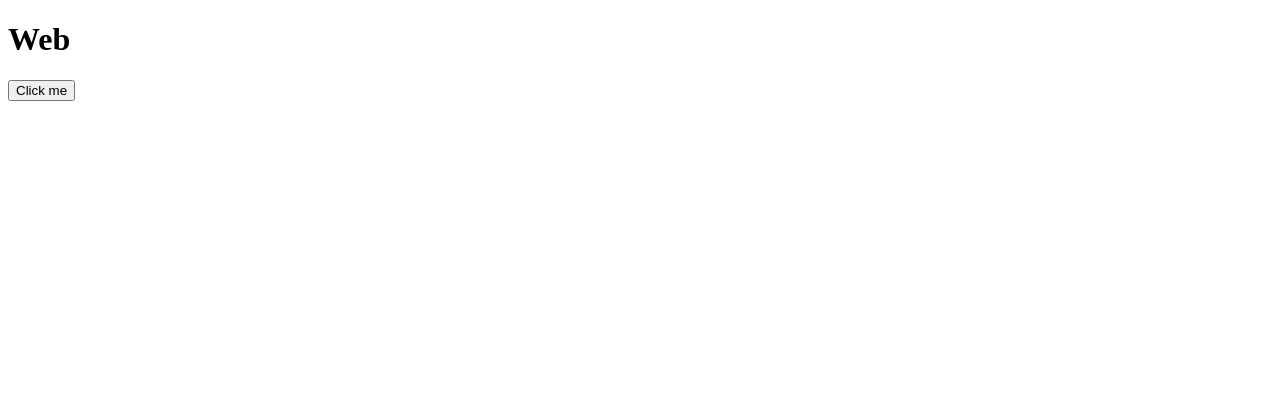
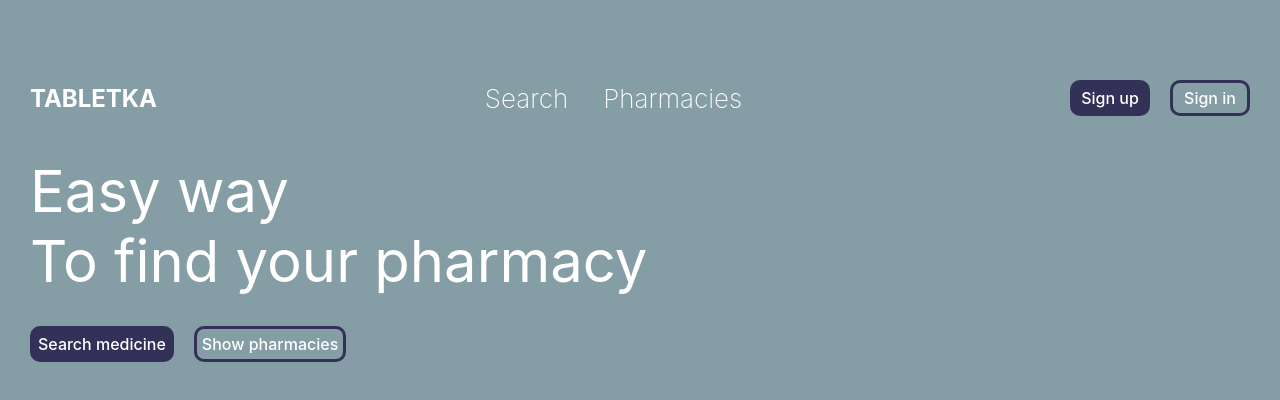
Before and after one commit to Kiep13/Tabletka, a Next.js app in the folder apps/web/: page / in a window 1280 px wide. Shown: the top 400 px of the page. Built offline with nearby package versions, Linux system fonts and the light colour scheme.

Commit message:
feat - base view for home page

```diff
--- /dev/null
+++ b/apps/web/components/Layout/Layout.tsx
@@ -0,0 +1,10 @@
+import { Header } from './components';
+
+export const Layout = ({ children }) => {
+  return (
+    <div>
+      <Header/>
+      { children }
+    </div>
+  )
+}
--- /dev/null
+++ b/apps/web/components/Layout/components/Header/Header.tsx
@@ -0,0 +1,21 @@
+import styles from './header.module.scss';
+
+export const Header = () => {
+  return (
+    <section className={styles.header}>
+      <div className={styles.logo}>
+        <h1>Tabletka</h1>
+      </div>
+
+      <div className={styles.links}>
+        <span className={styles.link}>Search</span>
+        <span className={styles.link}>Pharmacies</span>
+      </div>
+
+      <div className={styles.buttons}>
+        <span className={'button button__outline'}>Sign up</span>
+        <span className={'button'}>Sign in</span>
+      </div>
+    </section>
+  )
+}
--- /dev/null
+++ b/apps/web/components/Layout/components/Header/header.module.scss
@@ -0,0 +1,31 @@
+.header {
+  display: flex;
+  justify-content: space-between;
+  align-items: center;
+
+  padding: 40px 0;
+  font-weight: 100;
+}
+
+.logo {
+  text-transform: uppercase;
+  font-size: 16px;
+}
+
+.links,
+.buttons {
+  display: flex;
+  gap: 20px;
+
+  font-size: 20px;
+}
+
+.links {
+  gap: 35px;
+}
+
+.link {
+  cursor: pointer;
+  font-size: 26px;
+  font-weight: 200;
+}
--- /dev/null
+++ b/apps/web/components/Layout/components/Header/index.ts
@@ -0,0 +1 @@
+export * from './Header';
--- /dev/null
+++ b/apps/web/components/Layout/components/index.ts
@@ -0,0 +1 @@
+export * from './Header';
--- /dev/null
+++ b/apps/web/components/Layout/index.ts
@@ -0,0 +1 @@
+export * from './Layout';
--- a/apps/web/package.json
+++ b/apps/web/package.json
@@ -20,6 +20,7 @@
     "@types/react": "^18.0.22",
     "@types/react-dom": "^18.0.7",
     "eslint-config-custom": "*",
+    "sass": "^1.62.1",
     "tsconfig": "*",
     "typescript": "^4.5.3"
   }
--- /dev/null
+++ b/apps/web/pages/_app.tsx
@@ -0,0 +1,5 @@
+import '../styles/globals.scss';
+
+export default function App({ Component, pageProps }) {
+    return <Component {...pageProps} />;
+}
--- /dev/null
+++ b/apps/web/pages/index.module.scss
@@ -0,0 +1,17 @@
+.content {
+  display: flex;
+  flex-direction: column;
+  gap: 30px;
+
+  height: 100%;
+}
+
+.title {
+  font-size: 58px;
+  font-weight: 400;
+}
+
+.buttons {
+  display: flex;
+  gap: 20px;
+}
--- a/apps/web/pages/index.tsx
+++ b/apps/web/pages/index.tsx
@@ -1,8 +1,25 @@
+import Head from 'next/head';
+import React from 'react';
+
+import { Layout } from '../components/Layout';
+import styles from './index.module.scss';
+
 export default function Web() {
   return (
-    <div>
-      <h1>Web</h1>
-      <button>Click me</button>
-    </div>
+    <Layout>
+      <Head>
+        <title>Tabletka</title>
+      </Head>
+      <section className={styles.content}>
+        <section className={styles.title}>
+          <span>Easy way</span><br/>
+          <span>To find your pharmacy</span>
+        </section>
+        <section className={styles.buttons}>
+          <span className={'button button__outline'}>Search medicine</span>
+          <span className={'button'}>Show pharmacies</span>
+        </section>
+      </section>
+    </Layout>
   );
 }
--- /dev/null
+++ b/apps/web/styles/globals.scss
@@ -0,0 +1,66 @@
+html,
+body {
+  margin: 0;
+  font-family: Inter, -apple-system, BlinkMacSystemFont, Segoe UI, Roboto,
+    Oxygen, Ubuntu, Cantarell, Fira Sans, Droid Sans, Helvetica Neue, sans-serif;
+}
+
+body {
+  width: 100vw;
+  height: 100vh;
+  padding: 40px 30px;
+  background: #2a546291;
+  color: white;
+}
+
+a {
+  color: inherit;
+  text-decoration: none;
+}
+
+* {
+  box-sizing: border-box;
+}
+
+img {
+  max-width: 100%;
+  height: auto;
+}
+
+h1,
+h2,
+p,
+ul {
+  margin: 0;
+}
+
+ul {
+  padding: 0;
+  list-style: none;
+}
+
+button {
+  padding: 0.5rem 1rem;
+  font-weight: bold;
+}
+
+.button {
+  border: 3px solid #333158;
+  border-radius: 10px;
+
+  min-width: 80px;
+  width: fit-content;
+
+  display: flex;
+  justify-content: center;
+
+  padding: 5px;
+  font-size: 16px;
+  font-weight: 500;
+
+  cursor: pointer;
+
+  &__outline {
+    background: #333158;
+  }
+}
```
Also changed, not shown: apps/web/components/Layout/layout.module.scss (added), 1 other file (tests, documents, lock files or other folders).
